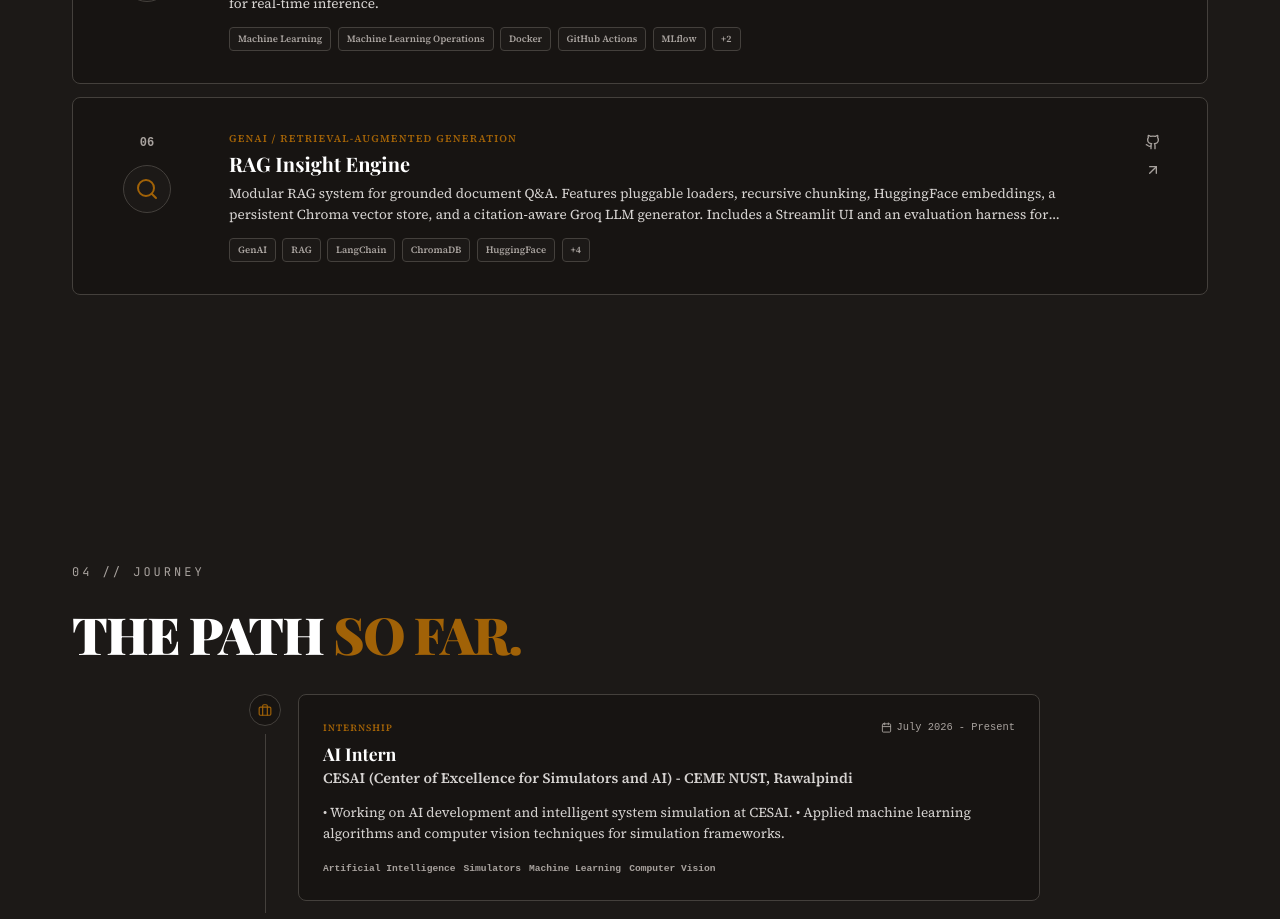
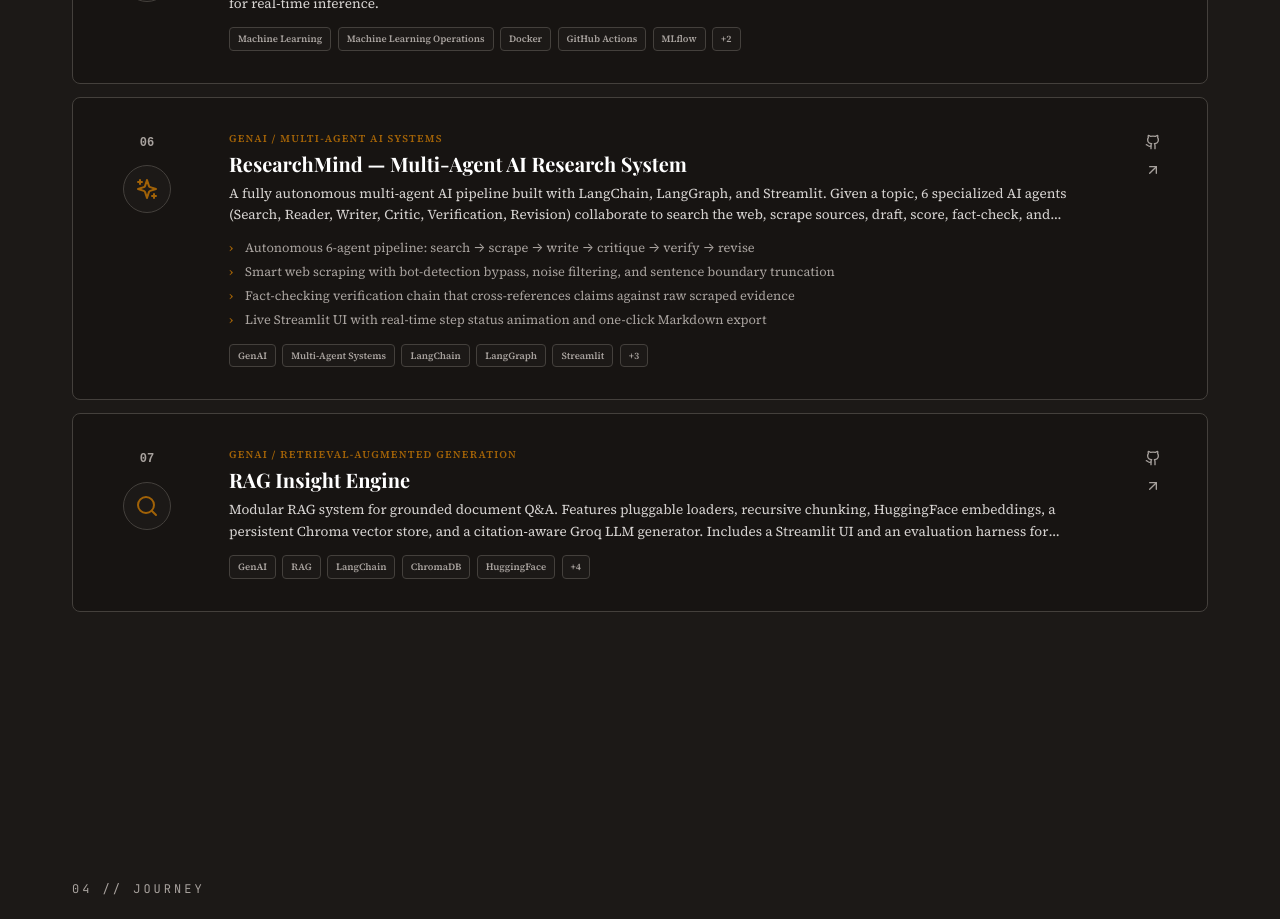
Before and after one commit to M-Wajeeh/Portfolio, a React (Vite) app: page / in a window 1280 px wide. Shown: the part 4100-5019 px from the top of the page. Built offline with nearby package versions, Linux system fonts and the light colour scheme; no server answers; a web font is replaced by a local one.

Commit message:
feat: add ResearchMind multi-agent system project

```diff
--- a/src/data/portfolioData.ts
+++ b/src/data/portfolioData.ts
@@ -268,6 +268,20 @@ export const portfolioData: PortfolioData = {
             icon: Layers
         },
         {
+            title: 'ResearchMind — Multi-Agent AI Research System',
+            category: 'GenAI / Multi-Agent AI Systems',
+            description: 'A fully autonomous multi-agent AI pipeline built with LangChain, LangGraph, and Streamlit. Given a topic, 6 specialized AI agents (Search, Reader, Writer, Critic, Verification, Revision) collaborate to search the web, scrape sources, draft, score, fact-check, and produce a polished research report with live pipeline UI tracking.',
+            tags: ['GenAI', 'Multi-Agent Systems', 'LangChain', 'LangGraph', 'Streamlit', 'OpenAI', 'Tavily', 'Python'],
+            githubUrl: 'https://github.com/M-Wajeeh/ResearchMind',
+            icon: Sparkles,
+            highlights: [
+                'Autonomous 6-agent pipeline: search → scrape → write → critique → verify → revise',
+                'Smart web scraping with bot-detection bypass, noise filtering, and sentence boundary truncation',
+                'Fact-checking verification chain that cross-references claims against raw scraped evidence',
+                'Live Streamlit UI with real-time step status animation and one-click Markdown export'
+            ]
+        },
+        {
             title: 'RAG Insight Engine',
             category: 'GenAI / Retrieval-Augmented Generation',
             description: 'Modular RAG system for grounded document Q&A. Features pluggable loaders, recursive chunking, HuggingFace embeddings, a persistent Chroma vector store, and a citation-aware Groq LLM generator. Includes a Streamlit UI and an evaluation harness for measuring retrieval accuracy.',
```
